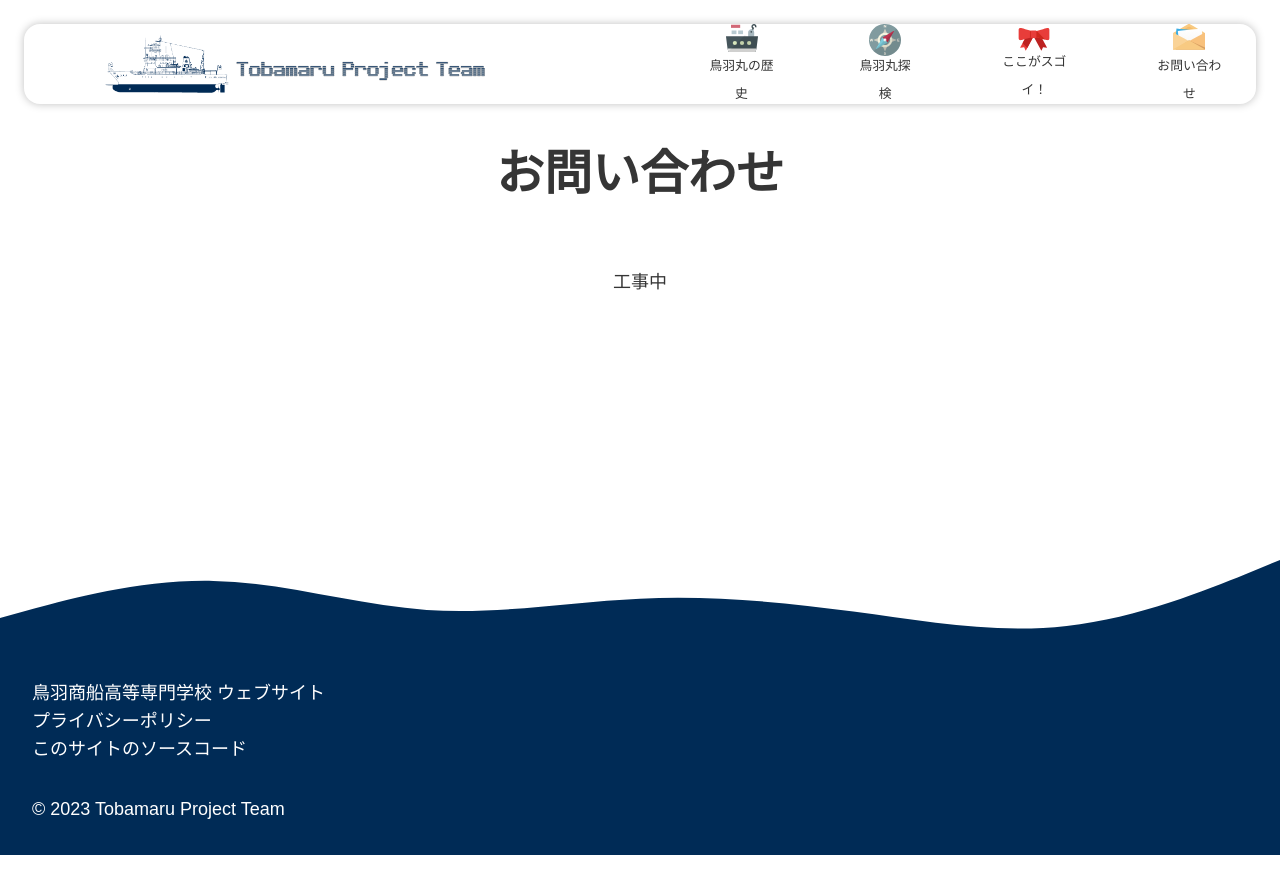
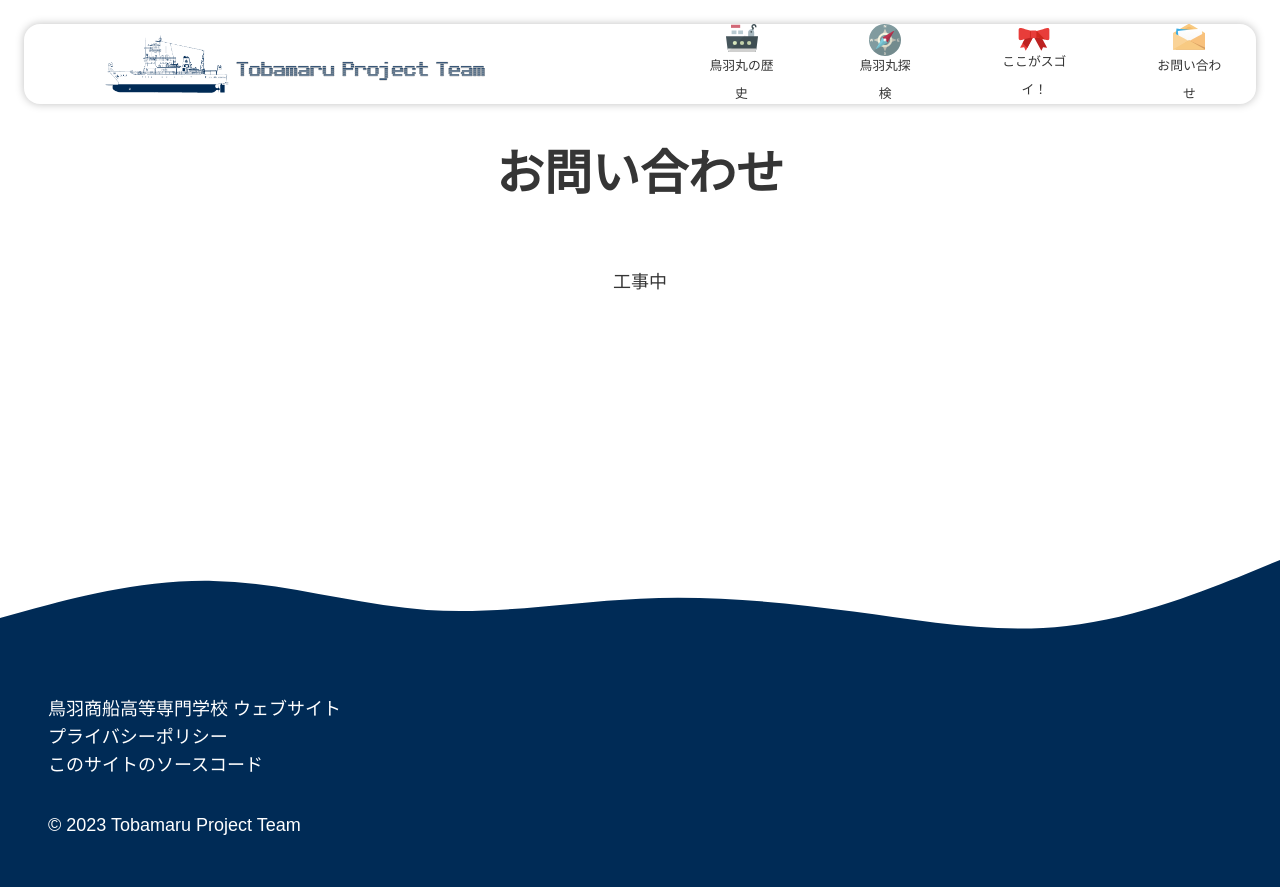
Before and after one commit to takara2314/3rd-tobamaru-lastyear, a SvelteKit app: page /contact in a window 1280 px wide. Before the commit the page ends 855 px from the top, so only its background shows below. Built offline with nearby package versions, Linux system fonts and the light colour scheme; a web font is replaced by a local one.

Commit message:
Fix: PC版のフッターレスポンシブを修正

```diff
--- a/src/routes/+layout.svelte
+++ b/src/routes/+layout.svelte
@@ -385,14 +385,12 @@
       width: 100%;
       margin-bottom: -0.5rem;
     }
-/*
-    footer {
-      width: 100%;
-      height: 15rem;
+
+    footer ul {
       background-color: var(--primary-color);
       color: rgb(255, 255, 255);
       text-align: left;
       padding: 3rem;
-    } */
+    }
   }
 </style>
```
